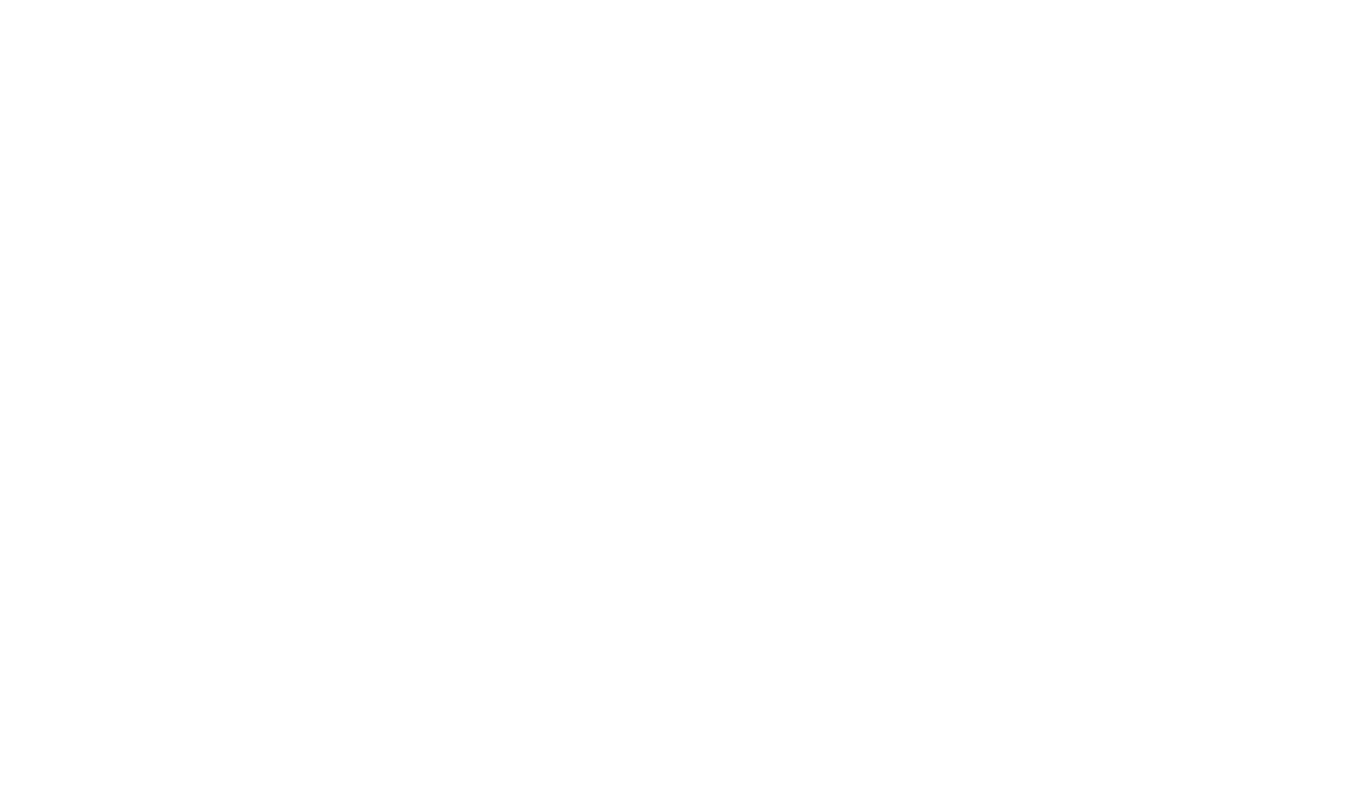
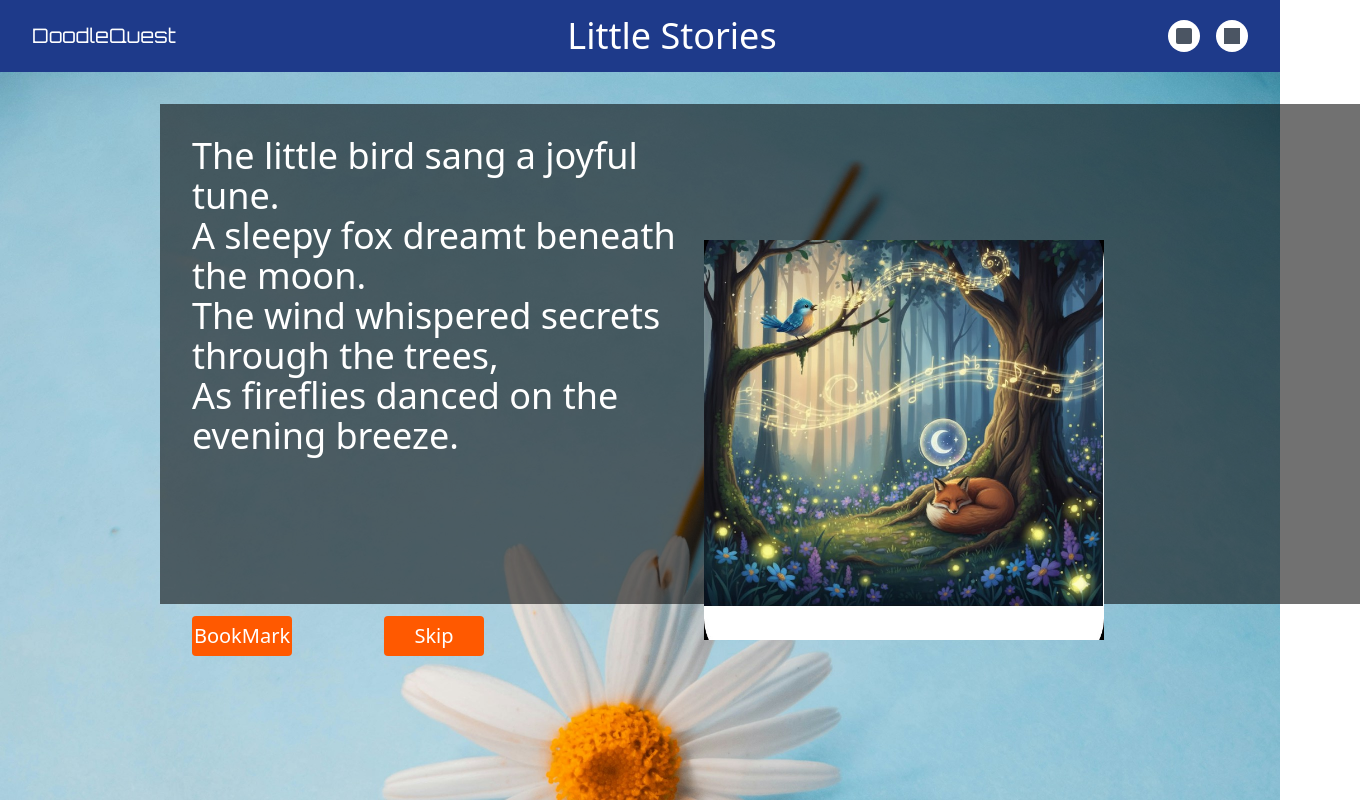
Before and after one commit to Vrinda2403/Doodle_Quest, a React (Vite) app in the folder Doodle_Quest/: page /storytime in a window 1280 px wide. Before the commit this address had no page. Shown: the top 800 px of the page, 1360 px wide, since content can reach past the window. Built offline with nearby package versions, Linux system fonts and the light colour scheme; a web font is replaced by a local one.

Commit message:
Story Page

```diff
--- a/Doodle_Quest/src/App.jsx
+++ b/Doodle_Quest/src/App.jsx
@@ -6,6 +6,7 @@
 import Child from "./components/dashboards/Child";
 import PaperDrawing from "./components/drawingPages/paperDrawing";
 import ScreenDrawing from "./components/drawingPages/screenDrawing";
+import Storytime  from "./components/story/storytime";
 
 function App() {
   return (
@@ -17,6 +18,7 @@
         <Route path="/" element={<Child />} />
         <Route path="/paperdrawing" element={<PaperDrawing />} />
         <Route path="/screendrawing" element={<ScreenDrawing />} />
+        <Route path="/storytime" element={<Storytime />} />
       </Routes>
     </Router>
   );
--- /dev/null
+++ b/Doodle_Quest/src/components/story/storytime.jsx
@@ -0,0 +1,50 @@
+function storytime(){
+  <style>
+@import url('https://fonts.googleapis.com/css2?family=Caveat:wght@700&family=Orbitron:wght@400..900&family=Saira+Stencil+One&family=Special+Gothic+Condensed+One&family=Spline+Sans:wght@300..700&display=swap');
+</style>
+return(
+
+    <div>
+        <div className="bg-[#1E3A8A] px-8 py-4 flex items-center justify-between">
+        <div className="flex items-center space-x-8">
+
+          <div className="font-['Orbitron'] text-xl text-white">DoodleQuest</div>
+        </div>
+        <div className="font-['Saira Stencil One'] text-4xl text-white">Little Stories</div>
+        <div className="flex items-center space-x-4">
+          {/* Home icon*/}
+          <div className="w-8 h-8 bg-white rounded-full flex items-center justify-center">
+            <div className="w-4 h-4 bg-gray-600 rounded-sm"></div>
+          </div>
+          {/* Back arrow icon */}
+          <div className="w-8 h-8 bg-white rounded-full flex items-center justify-center">
+            <div className="w-4 h-4 bg-gray-600 transform rotate-180"></div>
+          </div>
+        </div>
+      </div>
+
+        {/* Main Content Area */}
+        <div className="px-40 py-8 bg-[url('/src/assets/storybg.jpg')] min-h-screen bg-cover bg-left-top ">
+
+         <div className="bg-[#0202028F] w-[1200px] h-[500px] flex" >
+             {/* Story Content */}
+            <div className="text-white font-['Spline Sans'] text-4xl p-8 w-[600px]">
+                The little bird sang a joyful tune.<br></br>
+ A sleepy fox dreamt beneath the moon.<br></br>
+ The wind whispered secrets through the trees, <br></br>As fireflies danced on the evening breeze.<br></br>
+ <button className=" bg-[#FF5900] text-xl absolute bottom-36 text-white w-[100px] h-[40px] rounded">BookMark</button>
+            <button className="bg-[#FF5900] text-xl absolute bottom-36 left-96 text-white w-[100px] h-[40px] rounded">Skip</button>
+            </div>
+            {/* Image */}
+            <div>
+                <img src="/src/assets/storyimg.jpg" alt="Story Illustration" className="absolute right-44 bottom-40 w-[400px] h-[400px] object-cover"/>
+            </div>
+
+         </div>
+
+
+        </div>
+    </div>
+)
+};
+export default storytime;
```
Also changed, not shown: Doodle_Quest/src/assets/storybg.jpg (added), Doodle_Quest/src/assets/storyimg.jpg (added).
